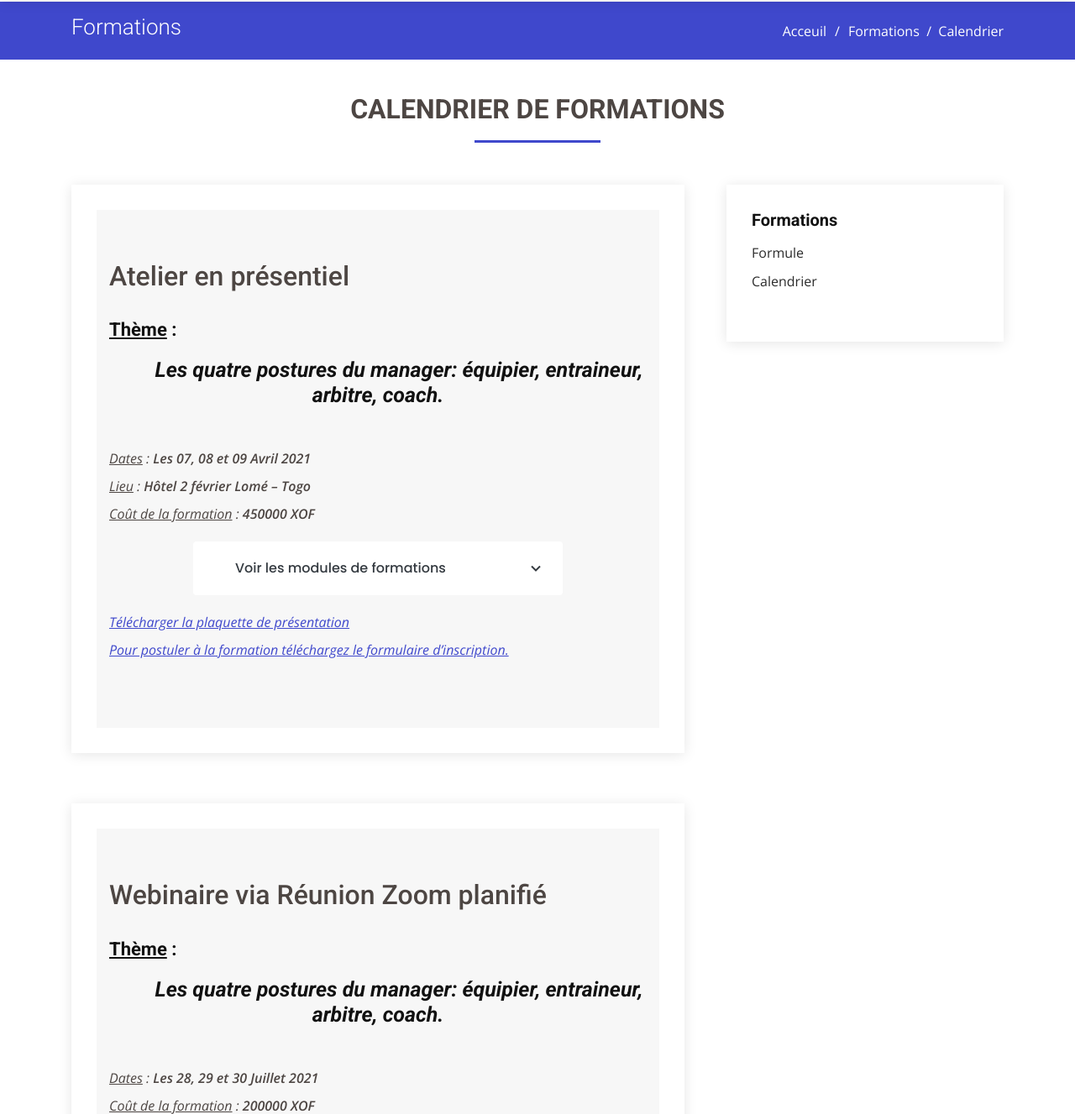
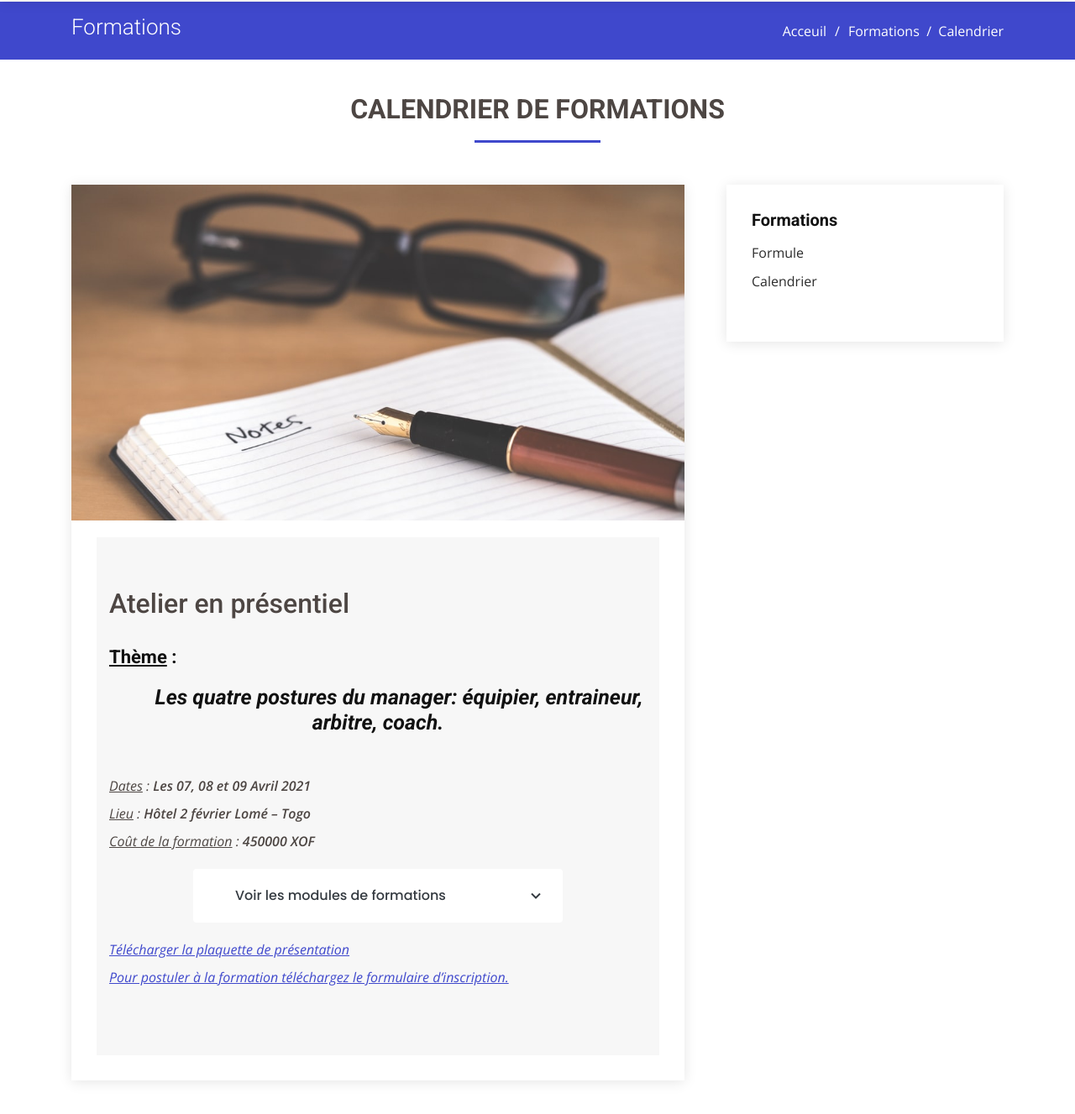
Before and after one commit to donkyni/jgkec, a Django app: page /calendrier/ in a window 1280 px wide. Shown: the part 70-1397 px from the top of the page at 84% size. Run offline with Django 3.2, Linux system fonts and the light colour scheme; some libraries are stand-ins or nearby versions.

Commit message:
Update calendrier.html

```diff
--- a/cabinet/templates/formation/calendrier.html
+++ b/cabinet/templates/formation/calendrier.html
@@ -31,6 +31,10 @@ active
         <div class="row">
           <div class="col-lg-8 entries">
             <article class="entry" data-aos="fade-up">
+
+              <div class="entry-img">
+                <img src="{% static 'cabinet/assets/img/photo-1509125602259-dc019b0b874f.jfif' %}" alt="" class="img-fluid">
+              </div>
                 <section id="faq" class="faq section-bg">
                   <div class="container" data-aos="fade-up">
                       <h2>Atelier en présentiel</h2>
```
